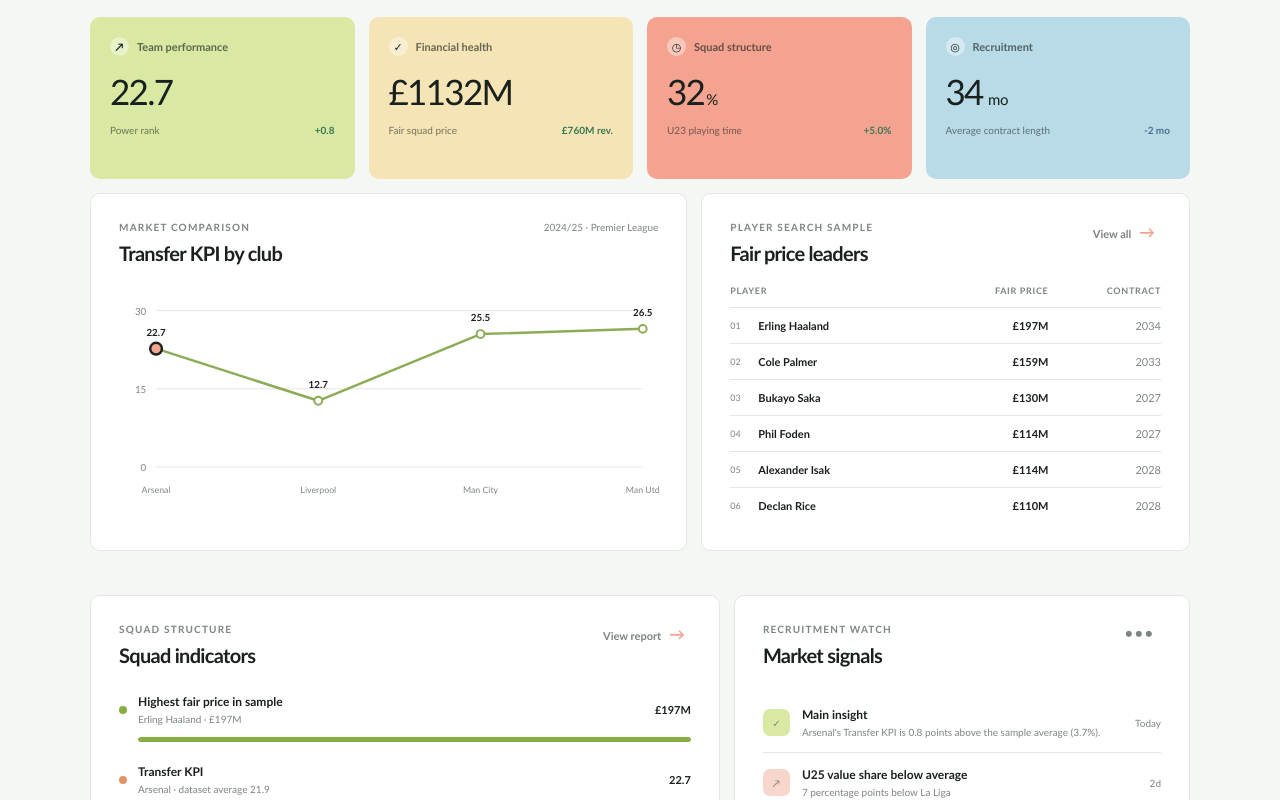
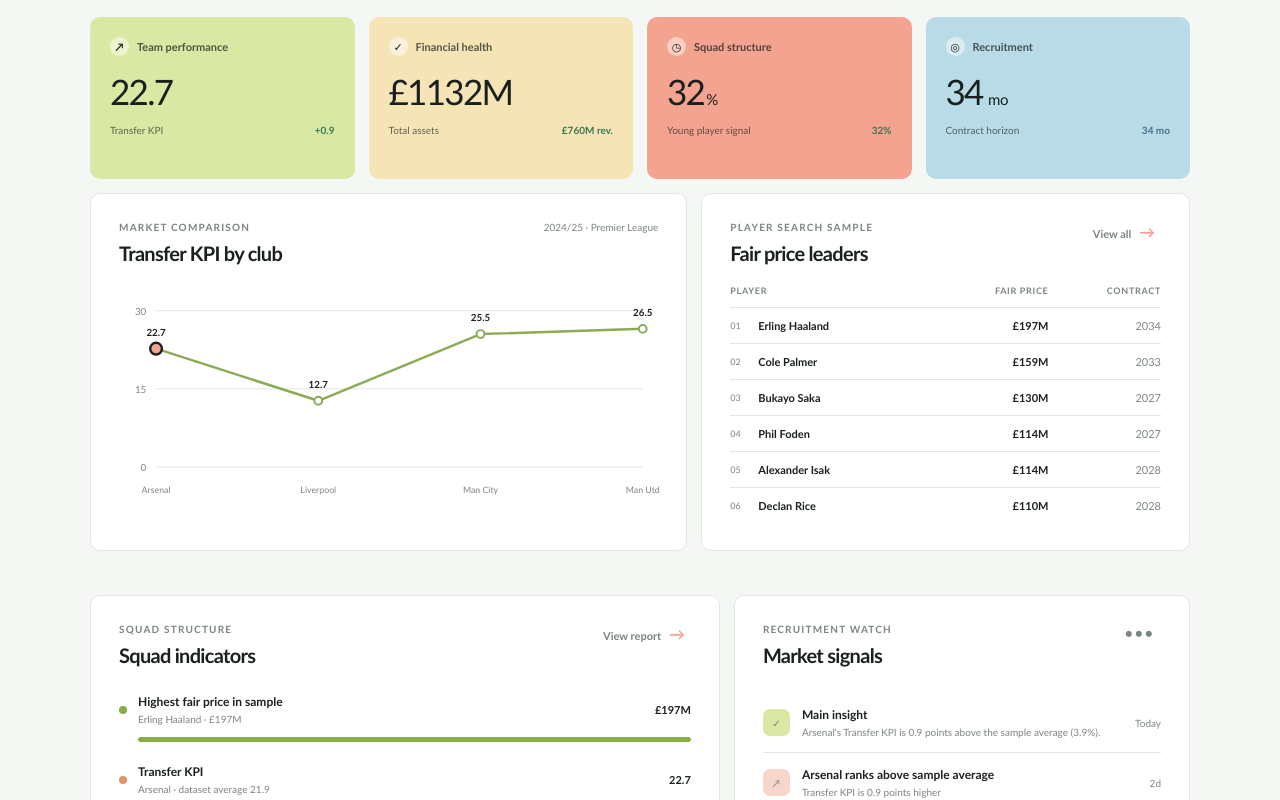
Before and after one commit to nomad-alt/goalunit-dashboard, a React (Vite) app: page / in a window 1280 px wide. Shown: the part 280-1080 px from the top of the page. Built offline with nearby package versions, Linux system fonts and the light colour scheme.

Commit message:
style: polish dashboard UI

```diff
--- a/src/App.tsx
+++ b/src/App.tsx
@@ -52,7 +52,8 @@ function App() {
               {selectedClub.clubName} <span className="accent-dot">.</span>
             </h1>
             <p className="subtitle">
-              A quick read on squad structure, performance, and market value.
+              A concise view of club value, market position, and recruitment
+              context.
             </p>
           </div>
           <button className="primary-action" type="button">
@@ -68,7 +69,7 @@ function App() {
             </div>
             <strong>{selectedClub.transferKpi}</strong>
             <div className="stat-footer">
-              <span>Power rank</span>
+              <span>Transfer KPI</span>
               <span className="trend positive">
                 +{transferKpiDelta.toFixed(1)}
               </span>
@@ -81,7 +82,7 @@ function App() {
             </div>
             <strong>{formatMillions(selectedClub.totalAssets)}</strong>
             <div className="stat-footer">
-              <span>Fair squad price</span>
+              <span>Total assets</span>
               <span className="trend positive">
                 {formatMillions(selectedClub.totalRevenues)} rev.
               </span>
@@ -96,8 +97,8 @@ function App() {
               32<span className="unit">%</span>
             </strong>
             <div className="stat-footer">
-              <span>U23 playing time</span>
-              <span className="trend positive">+5.0%</span>
+              <span>Young player signal</span>
+              <span className="trend positive">32%</span>
             </div>
           </article>
           <article className="stat-card stat-card--sky">
@@ -109,8 +110,8 @@ function App() {
               34<span className="unit"> mo</span>
             </strong>
             <div className="stat-footer">
-              <span>Average contract length</span>
-              <span className="trend neutral">-2 mo</span>
+              <span>Contract horizon</span>
+              <span className="trend neutral">34 mo</span>
             </div>
           </article>
         </section>
@@ -246,8 +247,8 @@ function App() {
               <div className="activity-item">
                 <span className="activity-badge activity-badge--coral">↗</span>
                 <div>
-                  <strong>U25 value share below average</strong>
-                  <span>7 percentage points below La Liga</span>
+                  <strong>Arsenal ranks above sample average</strong>
+                  <span>Transfer KPI is {transferKpiDelta.toFixed(1)} points higher</span>
                 </div>
                 <time>2d</time>
               </div>
--- a/src/data/goalunitData.ts
+++ b/src/data/goalunitData.ts
@@ -34,7 +34,8 @@ export const selectedClub = clubs[0]
 export const selectedSeasonPlayers = players.filter((player) => player.seasonName === selectedClub.seasonName)
 export const topPlayer = [...selectedSeasonPlayers].sort((firstPlayer, secondPlayer) => secondPlayer.fairPrice - firstPlayer.fairPrice)[0]
 export const averageTransferKpi = clubs.reduce((total, club) => total + club.transferKpi, 0) / clubs.length
-export const transferKpiDelta = Math.round((selectedClub.transferKpi - averageTransferKpi) * 10) / 10
-export const transferKpiDeltaPercent = (transferKpiDelta / averageTransferKpi) * 100
+export const transferKpiDeltaRaw = selectedClub.transferKpi - averageTransferKpi
+export const transferKpiDelta = Math.round((transferKpiDeltaRaw + 0.000000001) * 10) / 10
+export const transferKpiDeltaPercent = (transferKpiDeltaRaw / averageTransferKpi) * 100
 export const mainInsight = `${selectedClub.clubName}'s Transfer KPI is ${transferKpiDelta.toFixed(1)} points above the sample average (${transferKpiDeltaPercent.toFixed(1)}%).`
 export const formatMillions = (value: number) => `£${Math.round(value / 1000000)}M`
```
Also changed, not shown: src/App.css.
